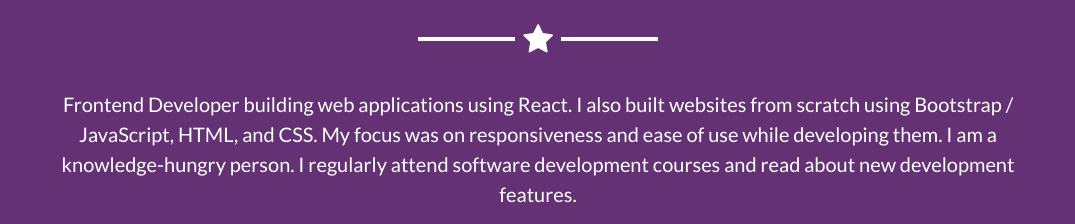
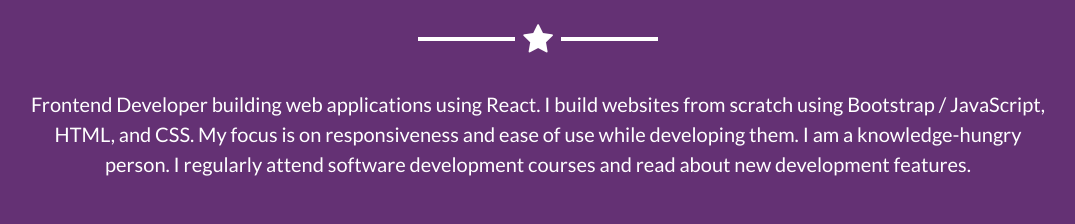
Before and after one commit to AlinaCalistru/portfolio, a plain HTML site: page index.html in a window 1280 px wide. Shown: the part 812-1036 px from the top of the page, without its empty margins (102-1177 px from the left). Drawn offline with Linux system fonts and the light colour scheme; a script that the page names is missing.

Commit message:
rephrasing

```diff
--- a/index.html
+++ b/index.html
@@ -121,9 +121,8 @@
         <hr class="star-light mb-5" />
         <div class="mr-lg-5 ml-lg-5">
           <p class="lead text-center">
-            Frontend Developer building web applications using React. I also
-            built websites from scratch using Bootstrap / JavaScript, HTML, and
-            CSS. My focus was on responsiveness and ease of use while developing
+            Frontend Developer building web applications using React. I build websites from scratch using Bootstrap / JavaScript, HTML, and
+            CSS. My focus is on responsiveness and ease of use while developing
             them. I am a knowledge-hungry person. I regularly attend software
             development courses and read about new development features.
           </p>
```
